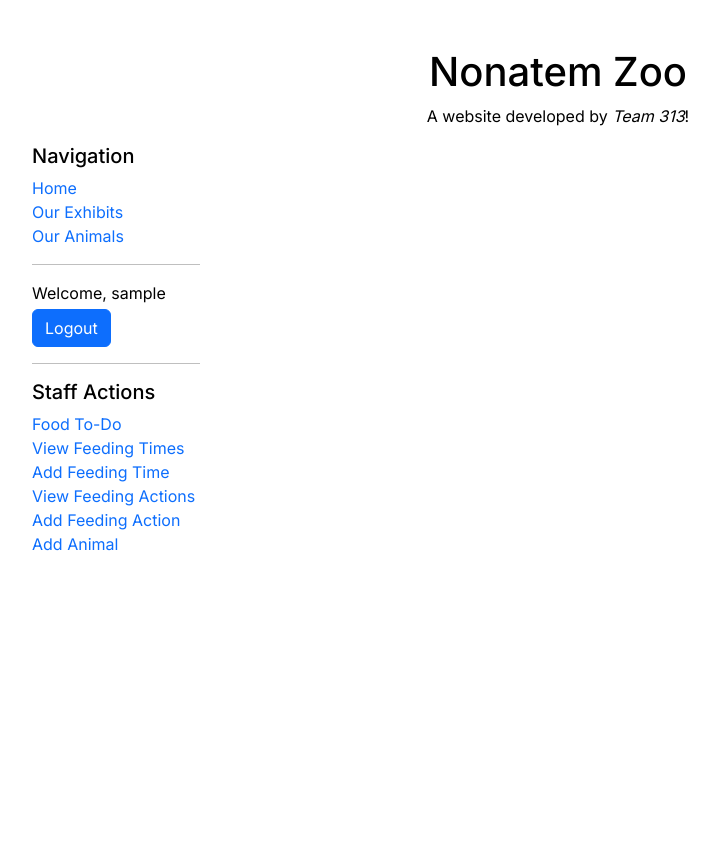
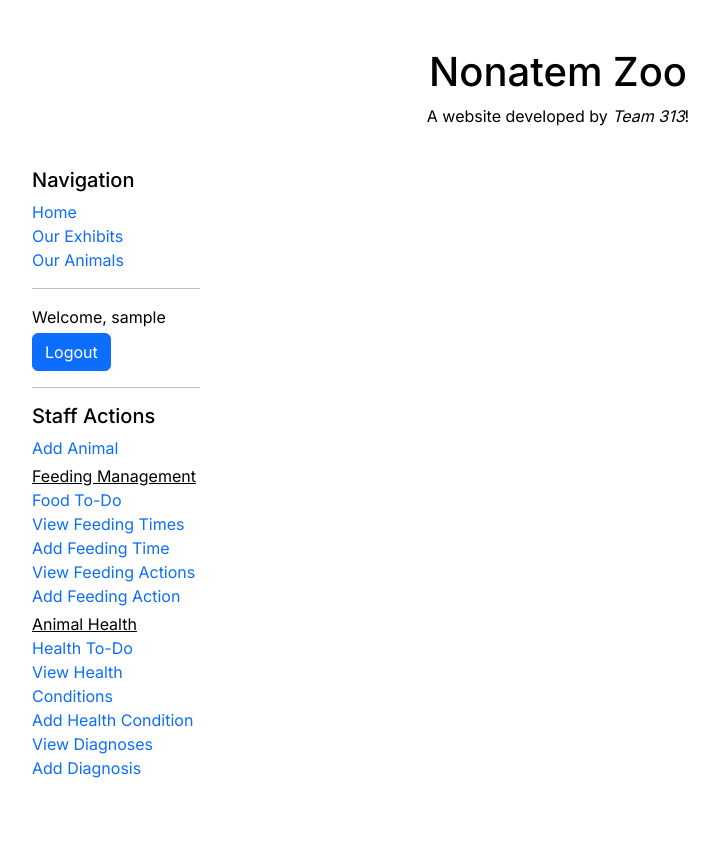
Before and after one commit to Veritated/ZooManagement, a Django app: page /health/conditions/ in a window 1280 px wide. Shown: the whole page, without its empty margins (82-801 px from the left). Before the commit the page ends 551 px from the top, so only its background shows below. Run offline with Django 5.2, Linux system fonts and the light colour scheme; the visitor is signed in with stand-in values (Sample User, id 1); data that the repository does not hold is empty; parts of the project's set-up code (start-up, migrations or seed data) failed here and were passed over; some libraries are stand-ins or nearby versions.

Commit message:
assorted template changes

```diff
--- a/animal_health/templates/animal_health/all_conditions.html
+++ b/animal_health/templates/animal_health/all_conditions.html
@@ -12,14 +12,14 @@
     <h3>{{condition.name}}</h3>
     <p>{{condition.description}}</p>
 
-    <h5>Affected Animals:</h5>
+    <h5><u>Affected Animals:</u></h5>
     {% for diagnosis in condition_diagnoses %}
-    <p>{{diagnosis.animal}} ({{diagnosis.status}})</p>
+    <li>{{diagnosis.animal}} ({{diagnosis.status}})</li>
     {% endfor %}
   </div>
 
   {% if not forloop.last %}
-  <hr>
+  <br>
   {% endif %}
 
 {% endfor %}
--- a/animal_health/templates/animal_health/all_diagnoses.html
+++ b/animal_health/templates/animal_health/all_diagnoses.html
@@ -12,12 +12,12 @@
   <h3>{{animal}}</h3>
 
   {% for diagnosis in animal_diagnoses %}
-  <p>{{diagnosis.health_condition}}</p>
+  <li>{{diagnosis.health_condition}} ({{diagnosis.status}}) since {{diagnosis.date}}</li>
   {% endfor %}
 </div>
 
 {% if not forloop.last %}
-<hr>
+<br>
 {% endif %}
 
 {% endfor %}
--- a/animal_health/templates/animal_health/index.html
+++ b/animal_health/templates/animal_health/index.html
@@ -17,7 +17,7 @@
   </div>
 
   {% if not forloop.last %}
-  <hr>
+  <br>
   {% endif %}
 
 {% endfor %}
--- a/food_management/templates/food_management/all_feeding_actions.html
+++ b/food_management/templates/food_management/all_feeding_actions.html
@@ -17,7 +17,7 @@
   </div>
 
   {% if not forloop.last %}
-  <hr>
+  <br>
   {% endif %}
 
 {% endfor %}
--- a/food_management/templates/food_management/all_feeding_appointments.html
+++ b/food_management/templates/food_management/all_feeding_appointments.html
@@ -17,7 +17,7 @@
   </div>
 
   {% if not forloop.last %}
-  <hr>
+  <br>
   {% endif %}
 
 {% endfor %}
--- a/static/css/styles.css
+++ b/static/css/styles.css
@@ -3,12 +3,15 @@
 
 .sidebar-nav {
   max-width: 200px;
-  list-style: none;
 }
 
 body, button {
   font-family: "Inter", sans-serif;
   color: black;
+}
+
+li {
+  list-style: none;
 }
 
 a {
--- a/zoo/templates/base_generic.html
+++ b/zoo/templates/base_generic.html
@@ -18,6 +18,7 @@
 
     <h1 class="text-center">Nonatem Zoo</h1>
     <p class="text-center">A website developed by <em>Team 313</em>!</p>
+    <br>
 
     <div class="row">
       <div class="col-sm-3">
@@ -44,12 +45,23 @@
           <hr>
 
           <li><h5>Staff Actions</h5></li>
+
+          <li><a href="{% url 'new_animal' %}">Add Animal</a></li>
+
+          <li class="mt-1"><u>Feeding Management</u></li>
           <li><a href="{% url 'food_management_index' %}">Food To-Do</a></li>
           <li><a href="{% url 'view_feeding_appointments' %}">View Feeding Times</a></li>
           <li><a href="{% url 'add_feeding_appointment' %}">Add Feeding Time</a></li>
           <li><a href="{% url 'view_feeding_actions' %}">View Feeding Actions</a></li>
           <li><a href="{% url 'add_feeding_action' %}">Add Feeding Action</a></li>
-          <li><a href="{% url 'new_animal' %}">Add Animal</a></li>
+
+          <li class="mt-1"><u>Animal Health</u></li>
+          <li><a href="{% url 'animal_health_index' %}">Health To-Do</a></li>
+          <li><a href="{% url 'view_conditions' %}">View Health Conditions</a></li>
+          <li><a href="{% url 'add_condition' %}">Add Health Condition</a></li>
+          <li><a href="{% url 'view_diagnoses' %}">View Diagnoses</a></li>
+          <li><a href="{% url 'add_diagnosis' %}">Add Diagnosis</a></li>
+
           {% comment %} TODO: conditions?, etc. {% endcomment %}
           {% endif %}
         </ul>
```
Also changed, not shown: food_management/templates/food_management/index.html (+4 -4 lines).
